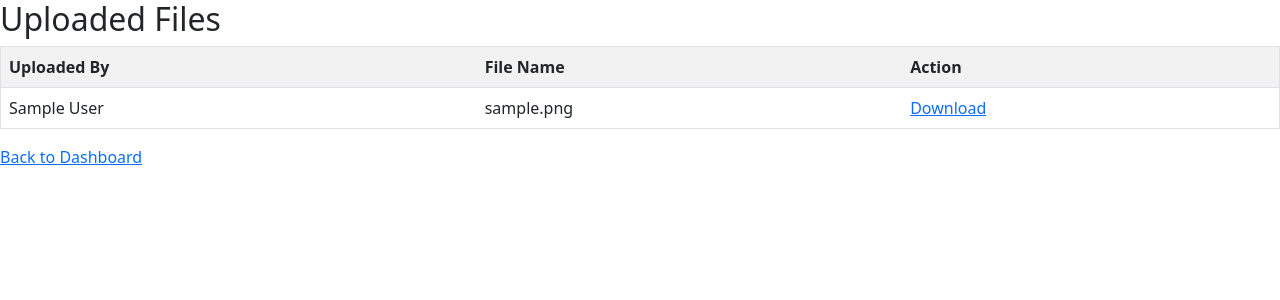
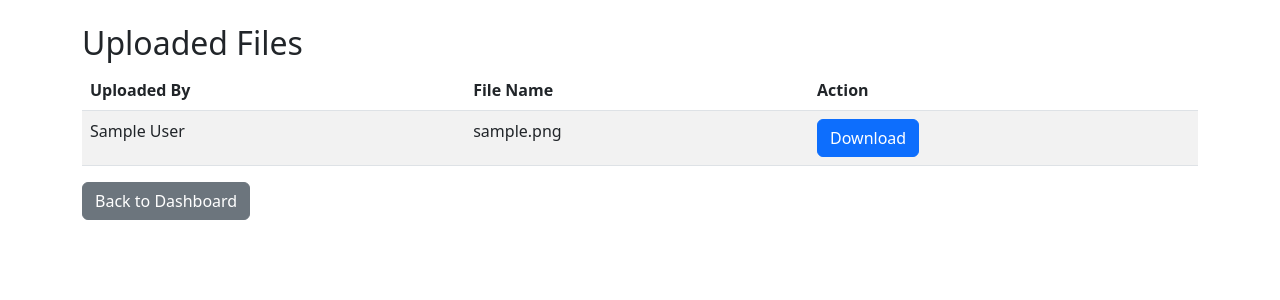
Before and after one commit to sabadope/RBAC-by-sabadope, a PHP site: page /rbac_project/public/view_files.php in a window 1280 px wide. Shown: the top 300 px of the page. Run offline with PHP 8.4, Linux system fonts and the light colour scheme; the visitor is signed in with stand-in values (Sample User, id 1); tables that the repository leaves empty hold one stand-in row (values such as "Sample post").

Commit message:
Updated Files using Linux

```diff
--- a/public/view_files.php
+++ b/public/view_files.php
@@ -10,15 +10,14 @@ if (!isset($_SESSION["user_id"])) {
 $role = $_SESSION["role"];
 $user_id = $_SESSION["user_id"];
 
+// Fetch files based on role
 $query = "SELECT users.name, files.filename, files.filepath FROM files
-          JOIN users ON files.user_id = users.id ";
+          JOIN users ON files.user_id = users.id";
 
 if ($role === "User") {
-    $query .= "WHERE users.id = $user_id"; // Users see only their own files
+    $query .= " WHERE users.id = $user_id"; // Users see only their own files
 } elseif ($role === "Manager") {
-    $query .= "WHERE users.role IN ('User', 'Manager')"; // Managers see their own & users' files
-} elseif ($role === "Admin") {
-    // Admin sees all files (no extra condition needed)
+    $query .= " WHERE users.role IN ('User', 'Manager')"; // Managers see their own & users' files
 }
 
 $result = $conn->query($query);
@@ -29,35 +28,48 @@ $result = $conn->query($query);
 <head>
   <meta charset="UTF-8">
   <meta name="viewport" content="width=device-width, initial-scale=1.0">
-  <title>main</title>
+  <title>Uploaded Files</title>
   <!-- Favicon -->
   <link rel="icon" type="image/png" href="assets/img/fav-logo.png">
   <!-- Styles -->
-  <link href="https://fonts.googleapis.com/css2?family=Material+Icons+Outlined" rel="stylesheet" />
-  <link rel="preconnect" href="https://fonts.googleapis.com">
-  <link rel="preconnect" href="https://fonts.gstatic.com" crossorigin>
+  <link href="https://fonts.googleapis.com/css2?family=Material+Icons+Outlined" rel="stylesheet">
   <link rel="stylesheet" href="assets/css/style.css">
   <link rel="stylesheet" href="https://cdn.jsdelivr.net/npm/bootstrap@5.3.0/dist/css/bootstrap.min.css">
 </head>
 <body>
 
+<div class="container mt-4">
     <h2>Uploaded Files</h2>
-<table border="1" class="table table-striped">
+
+    <!-- Show success or error messages -->
+    <?php if (isset($_SESSION["success"])): ?>
+        <div class="alert alert-success"><?php echo $_SESSION["success"]; unset($_SESSION["success"]); ?></div>
+    <?php endif; ?>
+    <?php if (isset($_SESSION["error"])): ?>
+        <div class="alert alert-danger"><?php echo $_SESSION["error"]; unset($_SESSION["error"]); ?></div>
+    <?php endif; ?>
+
+    <table class="table table-striped">
+        <thead>
             <tr>
                 <th>Uploaded By</th>
                 <th>File Name</th>
                 <th>Action</th>
             </tr>
+        </thead>
+        <tbody>
             <?php while ($row = $result->fetch_assoc()): ?>
                 <tr>
-            <td><?php echo $row["name"]; ?></td>
-            <td><?php echo $row["filename"]; ?></td>
-            <td><a href="<?php echo $row["filepath"]; ?>" download>Download</a></td>
+                    <td><?php echo htmlspecialchars($row["name"]); ?></td>
+                    <td><?php echo htmlspecialchars($row["filename"]); ?></td>
+                    <td><a href="<?php echo htmlspecialchars($row["filepath"]); ?>" download class="btn btn-primary">Download</a></td>
                 </tr>
             <?php endwhile; ?>
+        </tbody>
     </table>
 
-<a href="dashboard.php">Back to Dashboard</a>
+    <a href="dashboard.php" class="btn btn-secondary">Back to Dashboard</a>
+</div>
 
 </body>
 </html>
```
Lines whose indentation alone changed are shown as unchanged.
